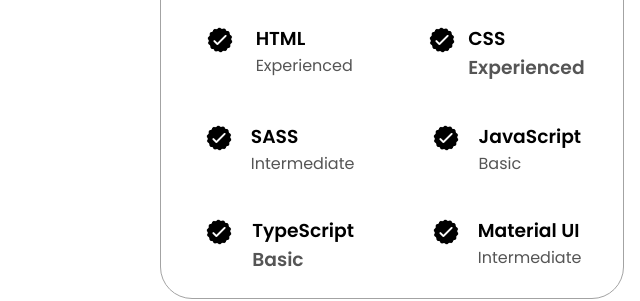
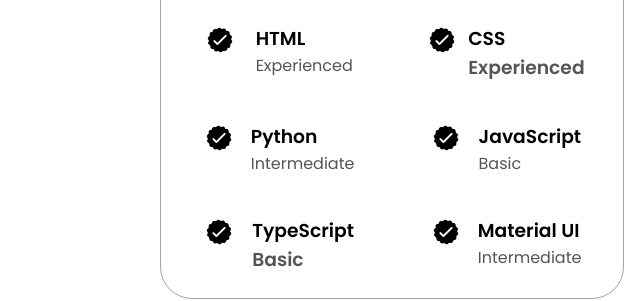
Before and after one commit to NeikosaLothu/html-css-js-portfolio, a plain HTML site: page index.html in a window 1280 px wide. Shown: the part 1900-2201 px from the top of the page, 0-640 px from the left. Drawn offline with Linux system fonts and the light colour scheme.

Commit message:
Update index.html

```diff
--- a/index.html
+++ b/index.html
@@ -157,7 +157,7 @@
                     class="icon"
                 />
                 <div>
-                    <h3>SASS</h3>
+                    <h3>Python</h3>
                     <p>Intermediate</p>
                 </div>
                 </article>
```
